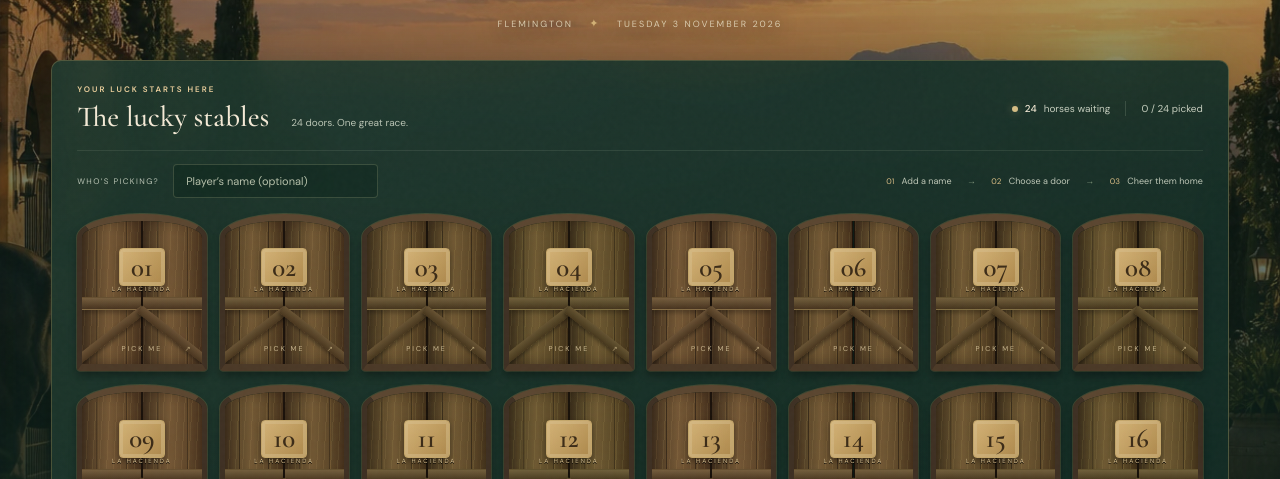
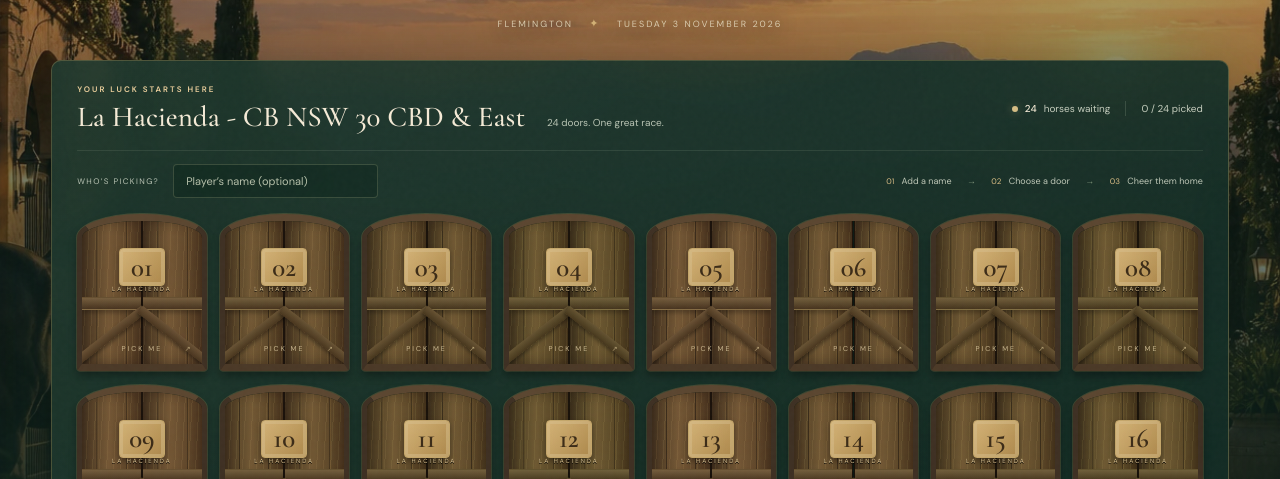
Before and after one commit to zmadrigal/from-dad, a website with bundled scripts: page la-hacienda/index.html in a window 1280 px wide. Shown: the part 321-800 px from the top of the page. Built offline with nearby package versions, Linux system fonts and the light colour scheme.

Commit message:
Use Hacienda team name for the stable heading
Amp-Thread-ID: https://ampcode.com/threads/T-01a196c1-e182-72d2-912f-9df0518d7e5f
Co-authored-by: Amp <amp@ampcode.com>

```diff
--- a/la-hacienda/index.html
+++ b/la-hacienda/index.html
@@ -55,7 +55,8 @@
           <div>
             <div class="eyebrow small">YOUR LUCK STARTS HERE</div>
             <h2 id="stable-title">
-              The lucky stables <span>24 doors. One great race.</span>
+              La Hacienda - CB NSW 30 CBD &amp; East
+              <span>24 doors. One great race.</span>
             </h2>
           </div>
           <div class="counter">
```
